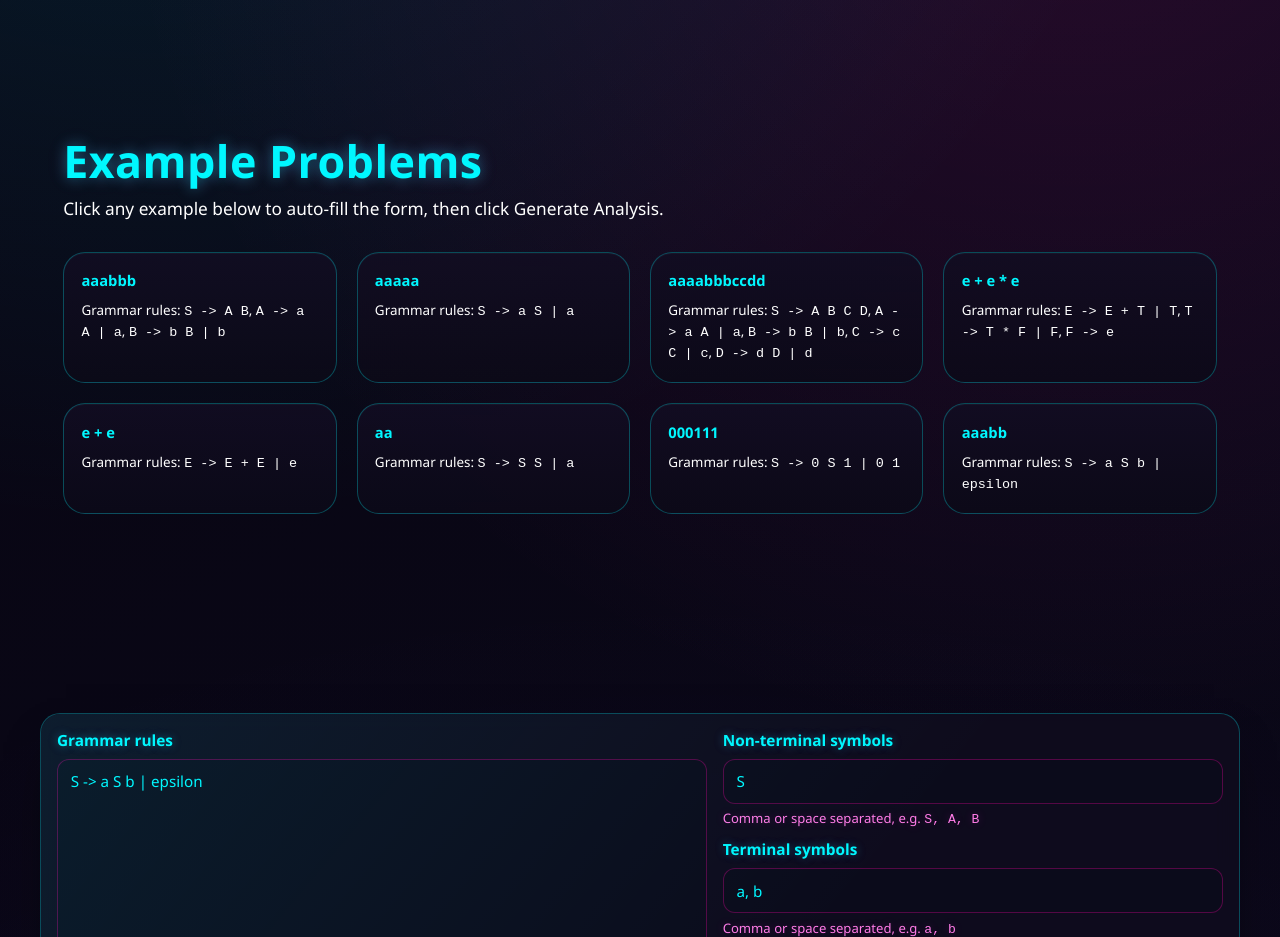
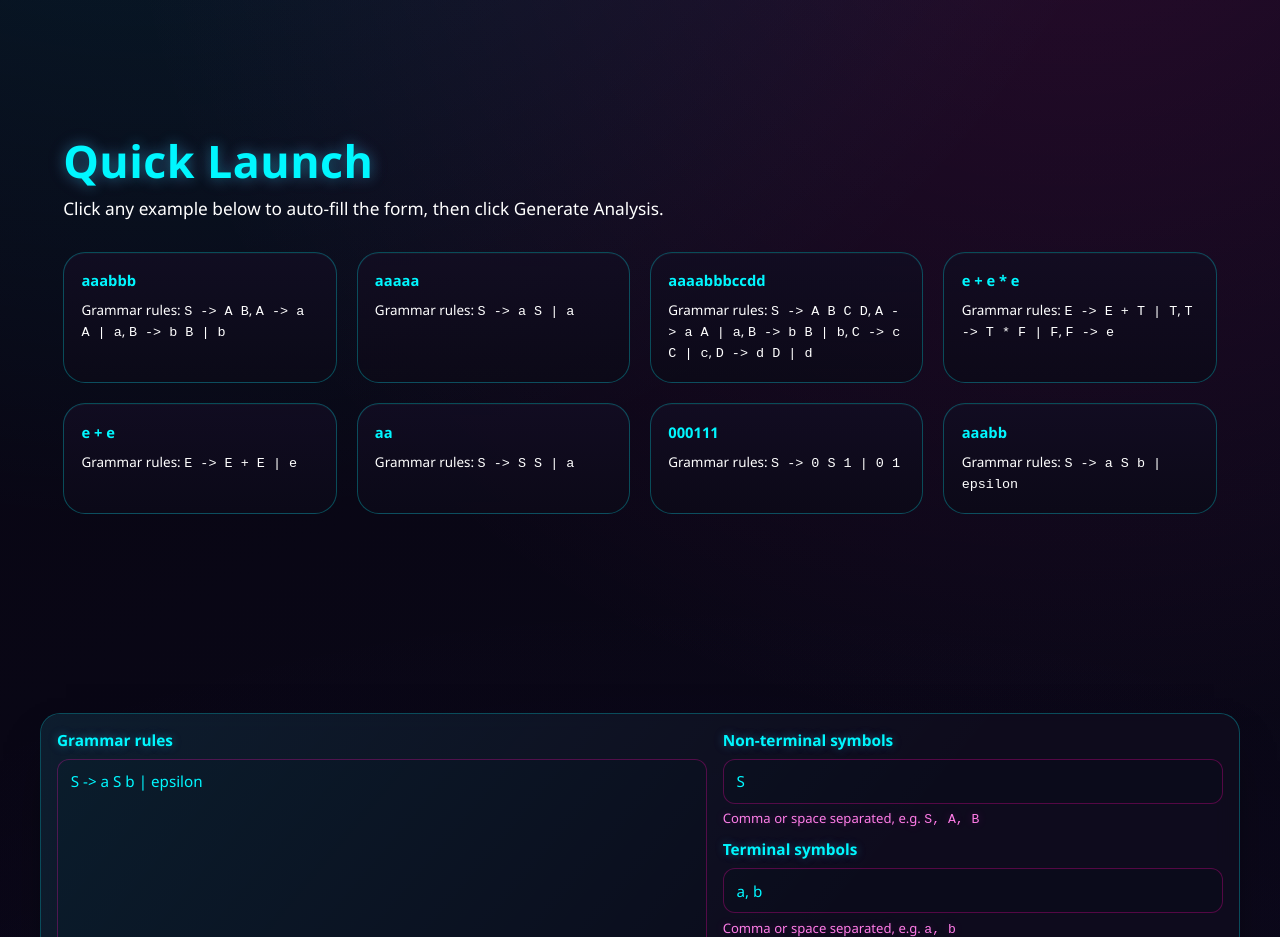
Before and after one commit to akshatagarwal159236-blip/Context-Free-Grammar-Derivation-and-Parse-Tree-Generator, a website built with Vite: page index.html in a window 1280 px wide. Shown: the part 1700-2637 px from the top of the page. Built offline with nearby package versions, Linux system fonts and the light colour scheme.

Commit message:
Rename examples heading to Quick Launch

```diff
--- a/index.html
+++ b/index.html
@@ -195,7 +195,7 @@
 
       <section id="examples-section" class="panel examples-panel">
         <div class="theory-head">
-          <h2>Example Problems</h2>
+          <h2>Quick Launch</h2>
           <p>Click any example below to auto-fill the form, then click Generate Analysis.</p>
         </div>
         <div class="examples-grid">
```
